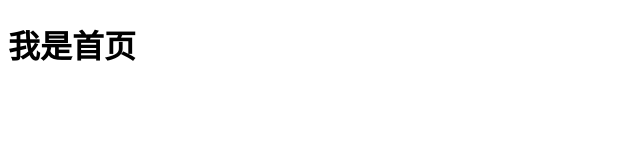
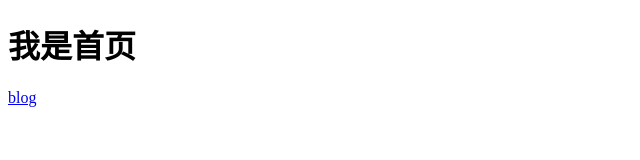
Before and after one commit to baobaomi900901/VanillaBlog, a plain HTML site: page index.html in a window 1280 px wide. Shown: the full height of the page, 0-640 px from the left. Drawn offline with Linux system fonts and the light colour scheme.

Commit message:
add link

```diff
--- a/index.html
+++ b/index.html
@@ -8,5 +8,7 @@
 </head>
 <body>
     <h1>我是首页</h1>
+    <a href="https://baobaomi900901-blog.netlify.app/">blog
+    </a>
 </body>
 </html>
```
